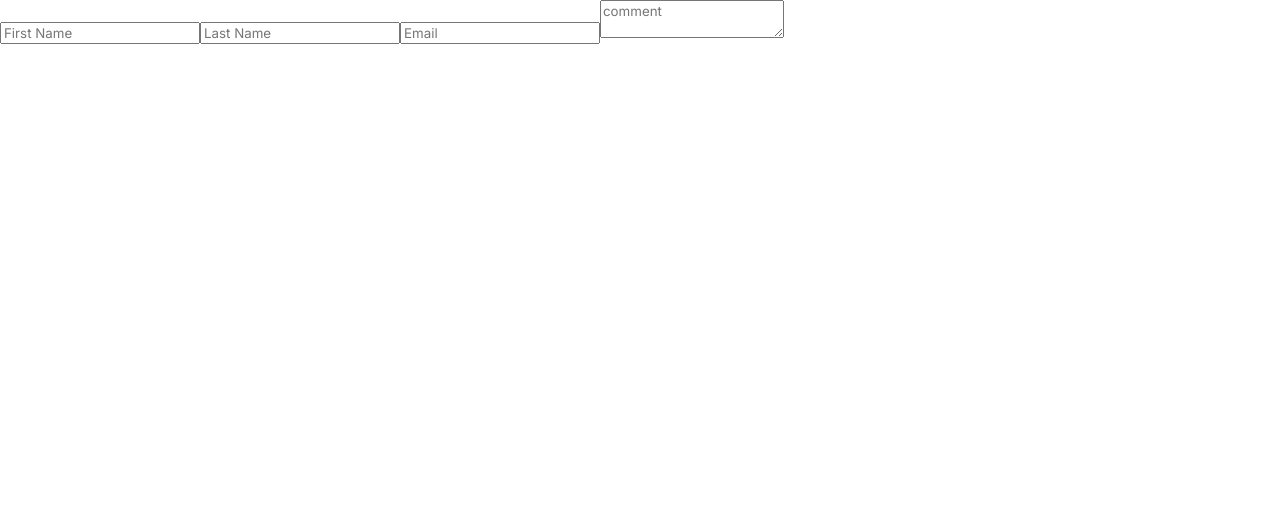
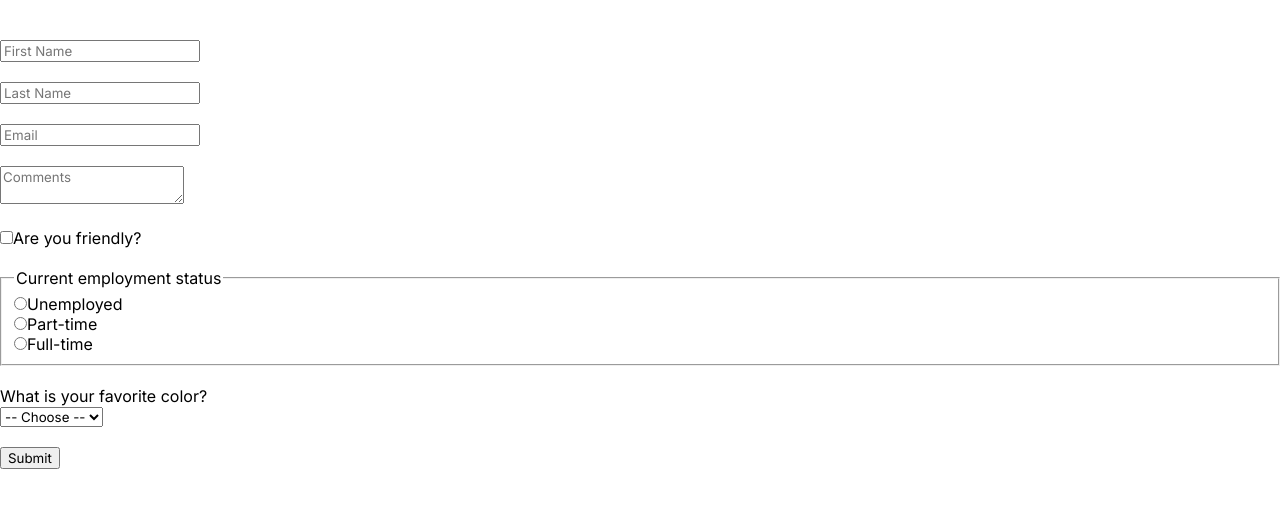
Before and after one commit to will-s-205/scrimba-study, a React (Create React App) app: page / in a window 1280 px wide. Shown: the top 508 px of the page. Built offline with nearby package versions, Linux system fonts and the light colour scheme; the HTML template or start-up script is replaced by a standard one.

Commit message:
more FORMs added

```diff
--- a/src/components/Form.js
+++ b/src/components/Form.js
@@ -21,32 +21,47 @@
 //     )
 // }
 
-// https://scrimba.com/learn/learnreact/form-state-object-practice-cob444ddabb8e498d051b98cb
-// FORM INPUT FIELD
-// https://scrimba.com/learn/learnreact/forms-in-react-textarea-cob6a41f7a22250f5f9bdf71e
-// FORM TEXTAREA
+// FORM INPUT FIELD https://scrimba.com/learn/learnreact/form-state-object-practice-cob444ddabb8e498d051b98cb
+// FORM TEXTAREA https://scrimba.com/learn/learnreact/forms-in-react-textarea-cob6a41f7a22250f5f9bdf71e
+// FORM CHECKBOX https://scrimba.com/learn/learnreact/forms-in-react-checkbox-co6da4637a27cca33be7cb1d7
+// FORM RADIO BUTTON https://scrimba.com/learn/learnreact/forms-in-react-radio-buttons-co14c423dbc2026a7a2b997a2
+// FORM SELECT BOX https://scrimba.com/learn/learnreact/forms-in-react-select-option-co83b466d859cf1d6c4b3efaf
+// FORM SUBMIT https://scrimba.com/learn/learnreact/forms-in-react-submitting-the-form-coe43436db60b0c21a1cca067
+
+
 export default function Form() {
     const [formData, setFormData] = React.useState(
         { firstName: "", lastName: "", email: "", comments: "" }
     )
 
-    console.log(formData)
+    // console.log(formData)
+    // console.log(formData.employment)
+    // console.log(formData.favColor)
 
     function handleChange(event) {
         // console.log(event)
         // console.log(event.target)
+        // console.log(event.target.name)
         // console.log(event.target.value)
-        // console.log(event.target.name)
         setFormData(prevFormData => {
             return {
                 ...prevFormData,
                 [event.target.name]: event.target.value
             }
         })
+
+    }
+
+    function handleSubmit(event) {
+        event.preventDefault() // to prevent webpage from refreshing on submit
+        // submitToApi(formData) // backend function here
+        console.log(formData) // returns gathered information to console in a form of an object
     }
 
     return (
-        <form>
+        <form onSubmit={handleSubmit}>
+            <br />
+            <br />
             <input
                 type="text"
                 placeholder="First Name"
@@ -54,6 +69,8 @@
                 name="firstName"
                 value={formData.firstName}
             />
+            <br />
+            <br />
             <input
                 type="text"
                 placeholder="Last Name"
@@ -61,6 +78,8 @@
                 name="lastName"
                 value={formData.lastName}
             />
+            <br />
+            <br />
             <input
                 type="email"
                 placeholder="Email"
@@ -68,12 +87,84 @@
                 name="email"
                 value={formData.email}
             />
+            <br />
+            <br />
             <textarea
-                placeholder="comment"
+                value={formData.comments}
+                placeholder="Comments"
                 onChange={handleChange}
                 name="comments"
-                value={formData.comments}
-            ></textarea>
+            />
+            <br />
+            <br />
+            <input
+                type="checkbox"
+                id="isFriendly"
+                checked={formData.isFriendly}
+                onChange={handleChange}
+                name="isFriendly"
+            />
+            <label htmlFor="isFriendly">Are you friendly?</label>
+            <br />
+            <br />
+
+            <fieldset>
+                <legend>Current employment status</legend>
+                <input
+                    type="radio"
+                    id="unemployed"
+                    name="employment"
+                    value="unemployed"
+                    checked={formData.employment === "unemployed"}
+                    onChange={handleChange}
+                />
+                <label htmlFor="unemployed">Unemployed</label>
+                <br />
+
+                <input
+                    type="radio"
+                    id="part-time"
+                    name="employment"
+                    value="part-time"
+                    checked={formData.employment === "part-time"}
+                    onChange={handleChange}
+                />
+                <label htmlFor="part-time">Part-time</label>
+                <br />
+
+                <input
+                    type="radio"
+                    id="full-time"
+                    name="employment"
+                    value="full-time"
+                    checked={formData.employment === "full-time"}
+                    onChange={handleChange}
+                />
+                <label htmlFor="full-time">Full-time</label>
+                <br />
+            </fieldset>
+            <br />
+
+            <label htmlFor="favColor">What is your favorite color?</label>
+            <br />
+            <select
+                id="favColor"
+                value={formData.favColor}
+                onChange={handleChange}
+                name="favColor"
+            >
+                <option value="">-- Choose --</option>
+                <option value="red">Red</option>
+                <option value="orange">Orange</option>
+                <option value="yellow">Yellow</option>
+                <option value="green">Green</option>
+                <option value="blue">Blue</option>
+                <option value="indigo">Indigo</option>
+                <option value="violet">Violet</option>
+            </select>
+            <br />
+            <br />
+            <button>Submit</button>
         </form>
     )
 }
```
